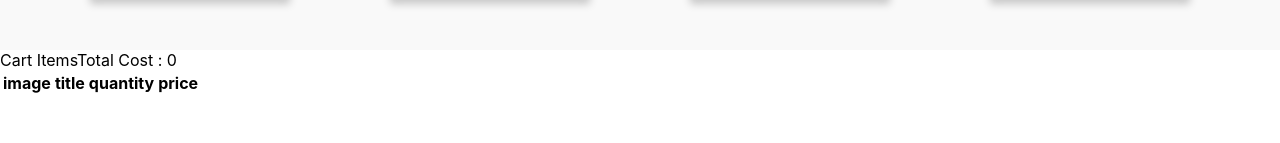
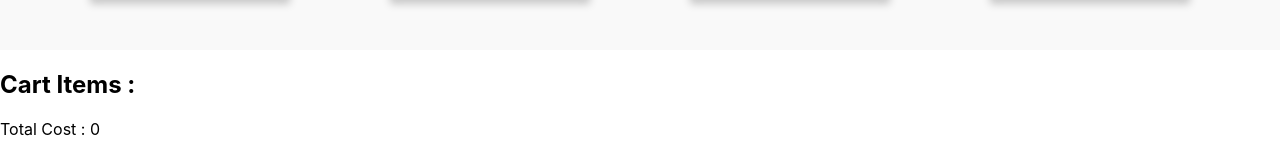
Before and after one commit to pesto-students/f1-grocery-list-MANISHUKIRADE, a React (Create React App) app: page / in a window 1280 px wide. Shown: the part 4750-4893 px from the top of the page. Before the commit the page ends 4846 px from the top, so only its background shows below. Built offline with nearby package versions, Linux system fonts and the light colour scheme.

Commit message:
change to h1

```diff
--- a/src/components/productList/productList.js
+++ b/src/components/productList/productList.js
@@ -20,7 +20,7 @@ function ProductList() {
                     })
                 }
             </div>
-            Cart Items
+            <h2>Cart Items :</h2>
             <Cart CartContext={CartContext}  ></Cart>
         </CartContext.Provider >
     </div >
```
